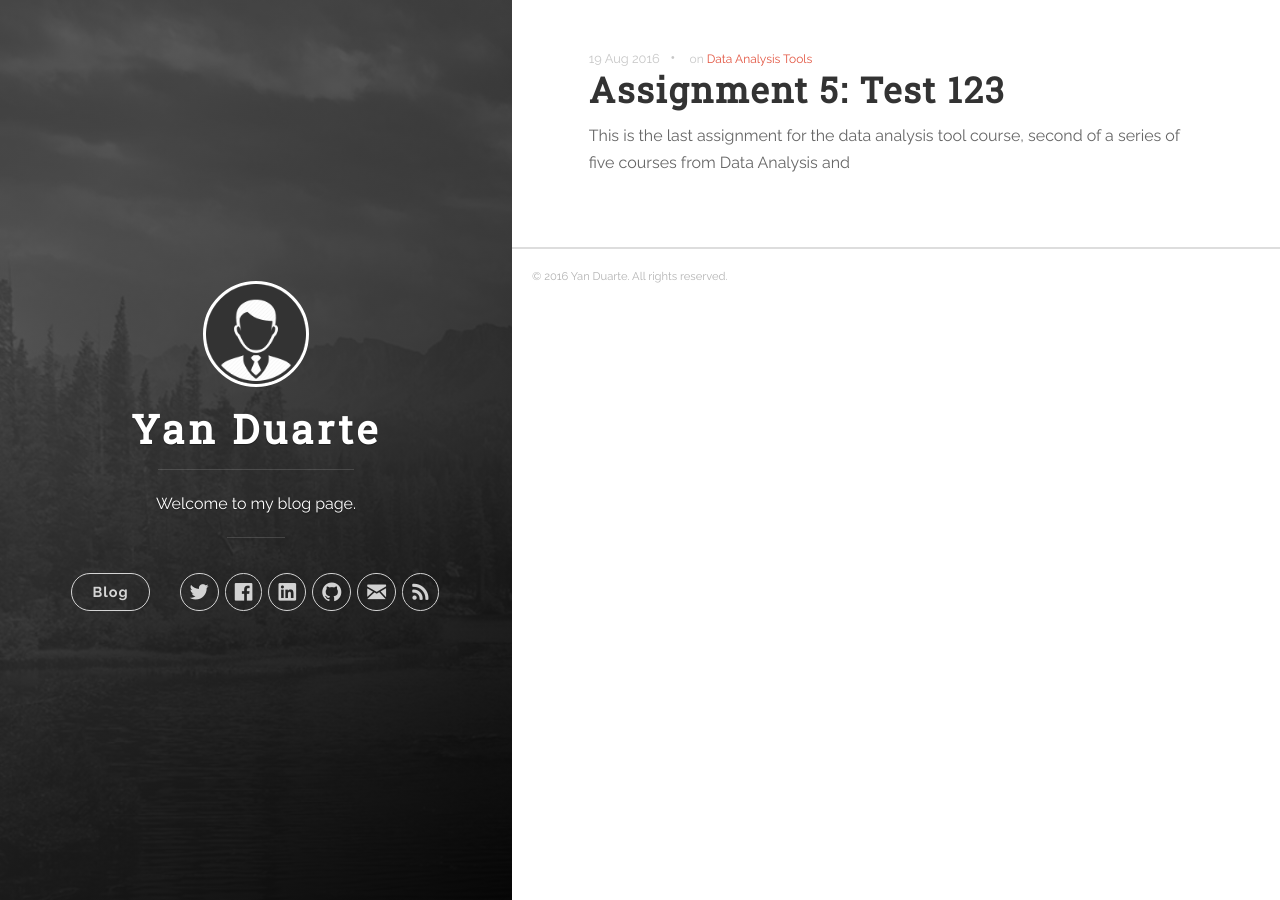
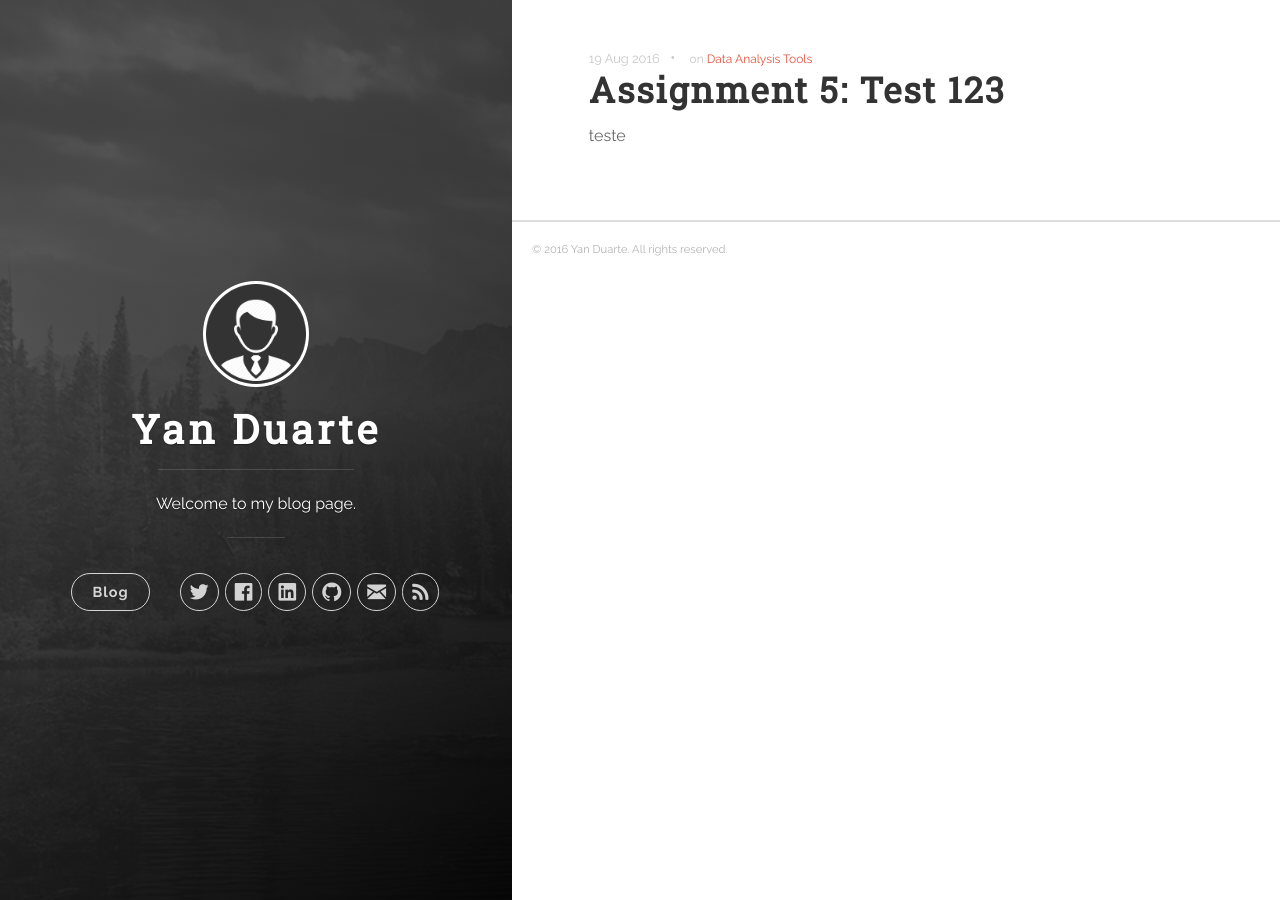
Before and after one commit to yan-duarte/yan-duarte.github.io, a Jekyll site: the page built from _posts/2016-09-01-RMP-Assignment1.md, in a window 1280 px wide. Built offline with Jekyll 4.4.1, drawn with Linux system fonts in a browser that asks for light colours; nearby versions of some CDN libraries.

Commit message:
Update 2016-09-01-RMP-Assignment1.md

```diff
--- a/_posts/2016-09-01-RMP-Assignment1.md
+++ b/_posts/2016-09-01-RMP-Assignment1.md
@@ -1,12 +1,10 @@
 ---
 published: true
 date: '2016-08-19 10:30:00 -0300'
-Name:
-  - Assignment: Test 123
-categories:
-  - Data Analysis Tools
-tags:
-  - Data Analysis Tools
+Name: 'Assignment: Test 123'
+categories: 'Data Analysis Tools'
+tags: 'Data Analysis Tools'
 title: 'Assignment 5: Test 123'
 ---
-This is the last assignment for the data analysis tool course, second of a series of five courses from Data Analysis and
+
+teste
```
